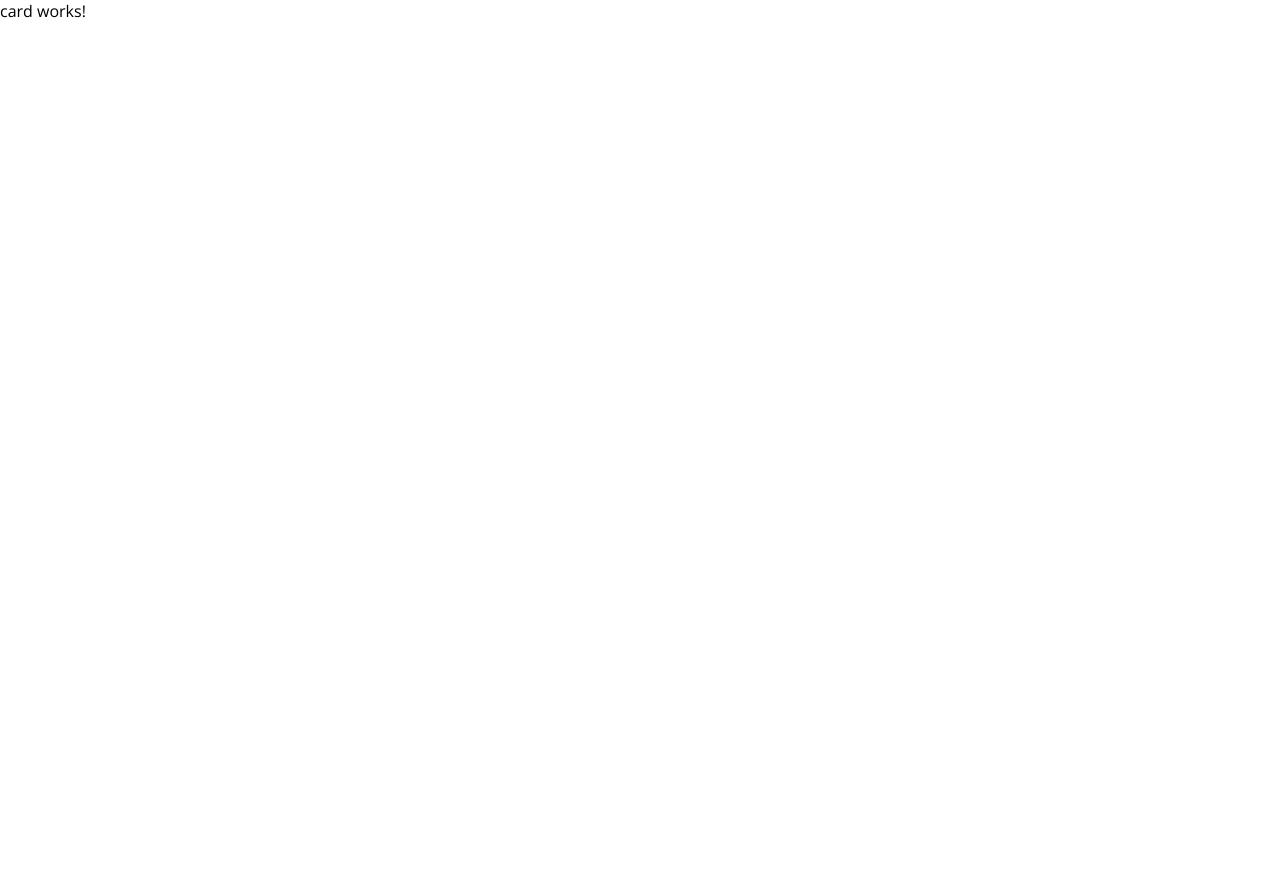
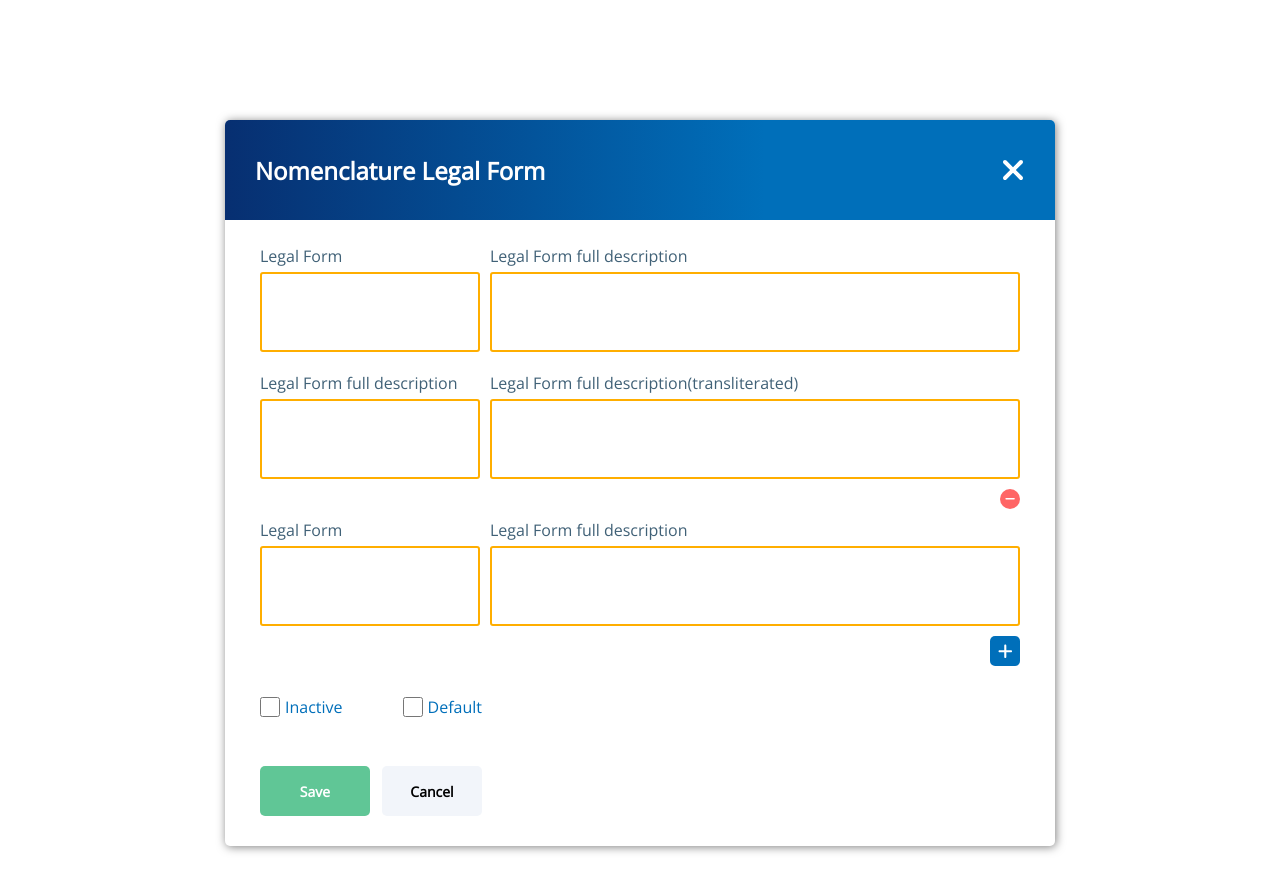
Before and after one commit to CatUnderNewTent/Legal-Form-nomenclature, an Angular app: page / in a window 1280 px wide. Shown: the top 892 px of the page. Before the commit the page ends 800 px from the top, so only its background shows below. Built offline with nearby package versions, Linux system fonts and the light colour scheme.

Commit message:
adding html and css to card component

```diff
--- a/package.json
+++ b/package.json
@@ -18,6 +18,11 @@
     "@angular/platform-browser": "^15.1.0",
     "@angular/platform-browser-dynamic": "^15.1.0",
     "@angular/router": "^15.1.0",
+    "@fortawesome/angular-fontawesome": "^0.12.1",
+    "@fortawesome/fontawesome-svg-core": "^6.2.1",
+    "@fortawesome/free-brands-svg-icons": "^6.2.1",
+    "@fortawesome/free-regular-svg-icons": "^6.2.1",
+    "@fortawesome/free-solid-svg-icons": "^6.2.1",
     "rxjs": "~7.8.0",
     "tslib": "^2.3.0",
     "zone.js": "~0.12.0"
--- a/src/app/app.module.ts
+++ b/src/app/app.module.ts
@@ -3,6 +3,7 @@ import { BrowserModule } from '@angular/platform-browser';
 
 import { AppComponent } from './app.component';
 import { CardComponent } from './components/card/card.component';
+import { FontAwesomeModule } from '@fortawesome/angular-fontawesome';
 
 @NgModule({
   declarations: [
@@ -10,7 +11,8 @@ import { CardComponent } from './components/card/card.component';
     CardComponent
   ],
   imports: [
-    BrowserModule
+    BrowserModule,
+    FontAwesomeModule
   ],
   providers: [],
   bootstrap: [AppComponent]
--- a/src/app/components/card/card.component.css
+++ b/src/app/components/card/card.component.css
@@ -0,0 +1,199 @@
+.card {
+  max-width: 830px;
+  margin: 15vh auto;
+  border-radius: 5px;
+  box-shadow: 1px 1px 10px rgba(0, 0, 0, 0.5);
+  overflow: hidden;
+}
+
+/* ---------------- Header -------------------- */
+.card-header {
+  background: rgb(7, 47, 113);
+  background: linear-gradient(
+    90deg,
+    rgba(7, 47, 113, 1) 0%,
+    rgba(0, 111, 186, 1) 65%
+  );
+  min-height: 100px;
+  padding: 0 30px;
+  display: flex;
+  align-items: center;
+  justify-content: space-between;
+}
+
+.card-title {
+  color: rgb(255, 255, 255);
+  /* font-size: 28px; */
+}
+
+.icon-cancel {
+  color: rgb(255, 255, 255);
+  cursor: pointer;
+}
+
+.icon-cancel:active {
+  transform: translateY(2px);
+}
+/* ---------------- Header -------------------- */
+
+/* ---------------- Form -------------------- */
+.card-body {
+  margin: 15px;
+  display: flex;
+  flex-direction: column;
+}
+
+.card-form {
+  display: flex;
+  flex-direction: column;
+}
+
+.card-form-inputs {
+  display: flex;
+  justify-content: center;
+  gap: 10px;
+  align-items: center;
+  flex-wrap: wrap;
+  margin: 10px 0;
+}
+
+.form-group {
+  display: flex;
+  flex-direction: column;
+}
+
+.form-group label {
+  color: rgb(64, 97, 119);
+  margin-bottom: 5px;
+}
+
+.input-short {
+  width: 220px;
+}
+
+.input-long {
+  width: 530px;
+}
+
+.input-long,
+.input-short {
+  resize: none;
+  padding: 0 10px;
+  font-size: 20px;
+  height: 80px;
+  border-radius: 3px;
+  border: 2px solid rgb(255, 174, 0);
+}
+
+.input-long:focus,
+.input-short:focus {
+  outline: none;
+  filter: brightness(99%);
+}
+
+.btn-delete-input {
+  width: 20px;
+  height: 20px;
+  background-color: rgb(255, 101, 101);
+  color: rgb(255, 255, 255);
+  border: none;
+  border-radius: 50%;
+  align-self: flex-end;
+  margin: 0 20px;
+  cursor: pointer;
+}
+
+.btn-add-input {
+  width: 30px;
+  height: 30px;
+  background-color: rgb(0, 111, 186);
+  color: rgb(255, 255, 255);
+  border: none;
+  border-radius: 5px;
+  align-self: flex-end;
+  margin: 0 20px;
+  cursor: pointer;
+}
+
+.btn-add-input:active {
+  transform: translateY(2px);
+}
+
+@media (max-width: 600px) {
+  .input-long {
+    width: 220px;
+  }
+
+  #legal-form-description-transliterated-en {
+    align-self: center;
+  }
+}
+
+@media (max-width: 360px) {
+  .form-group label {
+    text-align: center;
+  }
+}
+/* ---------------- Form -------------------- */
+
+/* ---------------- Buttons -------------------- */
+.card-buttons {
+  min-height: 120px;
+  display: flex;
+  flex-direction: column;
+  justify-content: space-between;
+  margin: 30px 35px;
+}
+
+.checkboxes {
+  display: flex;
+  gap: 60px;
+}
+
+.checkbox-group {
+  display: flex;
+  align-items: center;
+}
+
+.checkbox-group input {
+  height: 20px;
+  width: 20px;
+  margin-right: 5px;
+}
+.checkbox-group label {
+  color: rgb(0, 111, 186);
+}
+
+.save-cancel-buttons {
+  display: flex;
+  gap: 12px;
+}
+
+.btn-save,
+.btn-cancel {
+  height: 50px;
+  font-family: "Open Sans", sans-serif;
+  font-size: 14px;
+  font-weight: bold;
+  border: none;
+  border-radius: 5px;
+  cursor: pointer;
+}
+
+.btn-save {
+  width: 110px;
+  background-color: rgb(96, 198, 150);
+  color: rgb(255, 255, 255);
+}
+
+.btn-cancel {
+  width: 100px;
+  background-color: rgb(242, 245, 250);
+  color: rgb(0, 0, 0);
+}
+
+.btn-save:active,
+.btn-cancel:active {
+  transform: translateY(2px);
+}
+/* ---------------- Buttons -------------------- */
--- a/src/app/components/card/card.component.html
+++ b/src/app/components/card/card.component.html
@@ -1 +1,103 @@
-<p>card works!</p>
+<div class="card">
+  <div class="card-header">
+    <h2 class="card-title">Nomenclature Legal Form</h2>
+    <fa-icon class="icon-cancel" [icon]="faTimes" size="2xl"></fa-icon>
+  </div>
+  <div class="card-body">
+    <form class="card-form">
+      <div class="card-form-inputs">
+        <div class="form-group">
+          <label for="legal-form-bl">Legal Form</label>
+          <textarea
+            class="input-short"
+            name="legal-form-bl"
+            id="legal-form-bl"
+            maxlength="128"
+          ></textarea>
+        </div>
+        <div class="form-group">
+          <label for="legal-form-description-bl"
+            >Legal Form full description</label
+          >
+          <textarea
+            class="input-long"
+            name="legal-form-description-bl"
+            id="legal-form-description-bl"
+            maxlength="128"
+          ></textarea>
+        </div>
+      </div>
+      <div class="card-form-inputs">
+        <div class="form-group">
+          <label for="legal-form-full-description-en"
+            >Legal Form full description</label
+          >
+          <textarea
+            class="input-short"
+            name="legal-form-full-description-en"
+            id="legal-form-full-description-en"
+            maxlength="128"
+          ></textarea>
+        </div>
+        <div class="form-group">
+          <label for="legal-form-description-transliterated-en"
+            >Legal Form full description(transliterated)</label
+          >
+          <textarea
+            class="input-long"
+            name="legal-form-description-transliterated-en"
+            id="legal-form-description-transliterated-en"
+            maxlength="128"
+          ></textarea>
+        </div>
+      </div>
+
+      <button class="btn-delete-input">
+        <fa-icon [icon]="faMinus" size="sm"></fa-icon>
+      </button>
+
+      <div class="card-form-inputs">
+        <div class="form-group">
+          <label for="legal-form-bl">Legal Form</label>
+          <textarea
+            class="input-short"
+            name="legal-form-bl"
+            id="legal-form-bl"
+            maxlength="128"
+          ></textarea>
+        </div>
+        <div class="form-group">
+          <label for="legal-form-description-bl"
+            >Legal Form full description</label
+          >
+          <textarea
+            class="input-long"
+            name="legal-form-description-bl"
+            id="legal-form-description-bl"
+            maxlength="128"
+          ></textarea>
+        </div>
+      </div>
+
+      <button class="btn-add-input">
+        <fa-icon [icon]="faPlus" size="lg"></fa-icon>
+      </button>
+    </form>
+  </div>
+  <div class="card-buttons">
+    <div class="checkboxes">
+      <div class="checkbox-group">
+        <input type="checkbox" name="inactive" id="inactive" />
+        <label for="inactive">Inactive</label>
+      </div>
+      <div class="checkbox-group">
+        <input type="checkbox" name="default" id="default" />
+        <label for="default">Default</label>
+      </div>
+    </div>
+    <div class="save-cancel-buttons">
+      <button class="btn-save">Save</button>
+      <button class="btn-cancel">Cancel</button>
+    </div>
+  </div>
+</div>
--- a/src/app/components/card/card.component.ts
+++ b/src/app/components/card/card.component.ts
@@ -1,10 +1,15 @@
 import { Component } from '@angular/core';
+import { faTimes } from '@fortawesome/free-solid-svg-icons';
+import { faPlus } from '@fortawesome/free-solid-svg-icons';
+import { faMinus } from '@fortawesome/free-solid-svg-icons';
 
 @Component({
   selector: 'app-card',
   templateUrl: './card.component.html',
-  styleUrls: ['./card.component.css']
+  styleUrls: ['./card.component.css'],
 })
 export class CardComponent {
-
+  faTimes = faTimes;
+  faPlus = faPlus;
+  faMinus = faMinus;
 }
```
Also changed, not shown: 1 other file (tests, documents, lock files or other folders).
